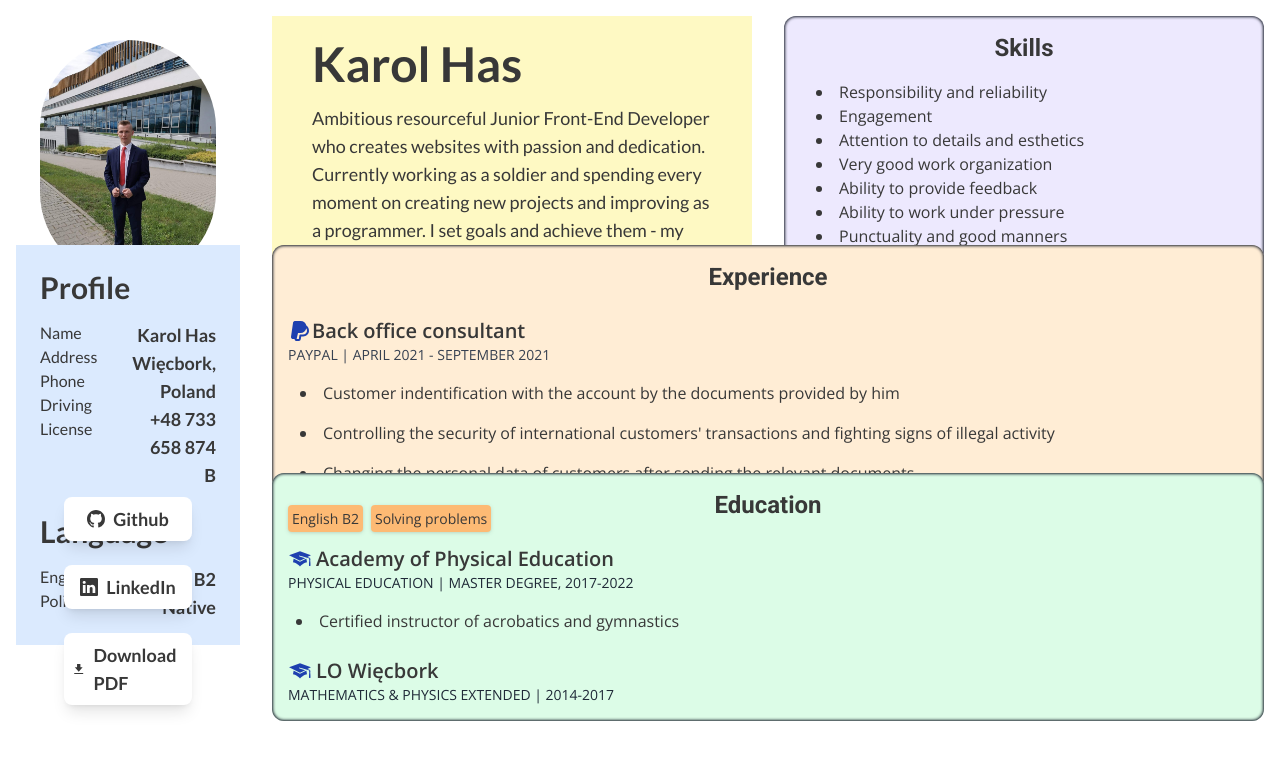
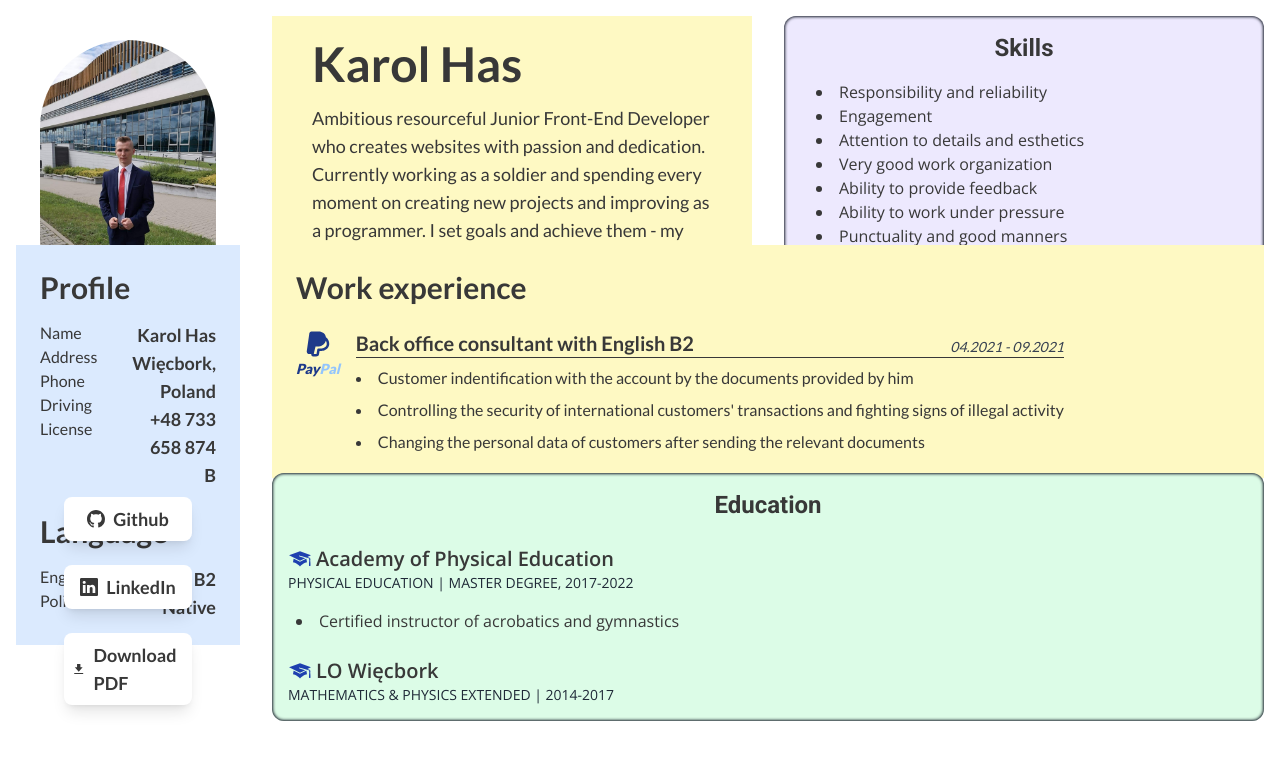
Before and after one commit to karolhas/CV, a React (Vite) app: page / in a window 1280 px wide. Shown: the top 760 px of the page. Built offline with nearby package versions, Linux system fonts and the light colour scheme.

Commit message:
Changed Experience styles

```diff
--- a/src/components/Experience.tsx
+++ b/src/components/Experience.tsx
@@ -2,39 +2,40 @@ import { TbBrandPaypalFilled } from "react-icons/tb";
 
 function Experience() {
   return (
-    <section
-      id="experience"
-      className="m-4 rounded-xl bg-orange-100  p-4 font-openSans shadow-[inset_0px_0px_3px_1px_#1a202c]"
-    >
-      <h2 className="text-center font-roboto text-2xl font-bold">Experience</h2>
-      <h3 className="flex items-center pt-6 text-xl font-semibold">
-        <TbBrandPaypalFilled className="text-2xl text-blue-800" /> Back office
-        consultant
-      </h3>
-      <p className="text-sm text-gray-700">
-        PAYPAL | APRIL 2021 - SEPTEMBER 2021
+    <section id="experience" className="m-4 bg-yellow-100 p-6">
+      <h2 className="text-3xl font-semibold">Work experience</h2>
+      <div className="flex">
+        <div className="flex pt-4">
+          <p className="pr-4 pt-2 text-sm font-extrabold italic text-blue-900">
+            <TbBrandPaypalFilled className="mx-auto text-3xl text-blue-900" />{" "}
+            Pay
+            <span className="text-blue-300">Pal</span>
           </p>
-      <ul className="ml-3 list-inside list-disc pt-4">
+        </div>
+        <div>
+          <div className="flex items-end justify-between">
+            <p className="pt-6 text-xl font-semibold">
+              Back office consultant with English B2
+            </p>
+            <p className="text-sm italic text-gray-700">04.2021 - 09.2021</p>
+          </div>
+          <hr className="h-[1px] border-t-0 bg-[#383838] opacity-100" />
+
+          <ul className="list-inside list-disc pt-2">
             <li>
-          Customer indentification with the account by the documents provided by
-          him
+              Customer indentification with the account by the documents
+              provided by him
             </li>
-        <li className="my-4">
-          Controlling the security of international customers' transactions and
-          fighting signs of illegal activity
+            <li className="my-2">
+              Controlling the security of international customers' transactions
+              and fighting signs of illegal activity
             </li>
             <li>
               Changing the personal data of customers after sending the relevant
               documents
             </li>
           </ul>
-      <div className="pt-6 text-sm">
-        <span className="rounded bg-orange-300 px-1 py-1 drop-shadow">
-          English B2
-        </span>
-        <span className="ml-2 rounded bg-orange-300 px-1 py-1 drop-shadow">
-          Solving problems
-        </span>
+        </div>
       </div>
     </section>
   );
--- a/src/components/Photo.tsx
+++ b/src/components/Photo.tsx
@@ -7,7 +7,7 @@ function Photo() {
         <img
           src={Image}
           alt="photography"
-          className="h-60 w-60 rounded-full object-cover"
+          className="h-72 w-72 rounded-full object-cover"
         />
       </picture>
     </>
--- a/src/components/Profile.tsx
+++ b/src/components/Profile.tsx
@@ -2,7 +2,7 @@ function Profile() {
   return (
     <>
       <section id="profile" className="m-4 bg-blue-100 p-6">
-        <h2 className="pb-4 text-3xl font-semibold ">Profile</h2>
+        <h2 className="pb-4 text-3xl font-semibold">Profile</h2>
         <div className="flex justify-between">
           <div>
             <p>Name</p>
```
Lines whose indentation alone changed are shown as unchanged.
